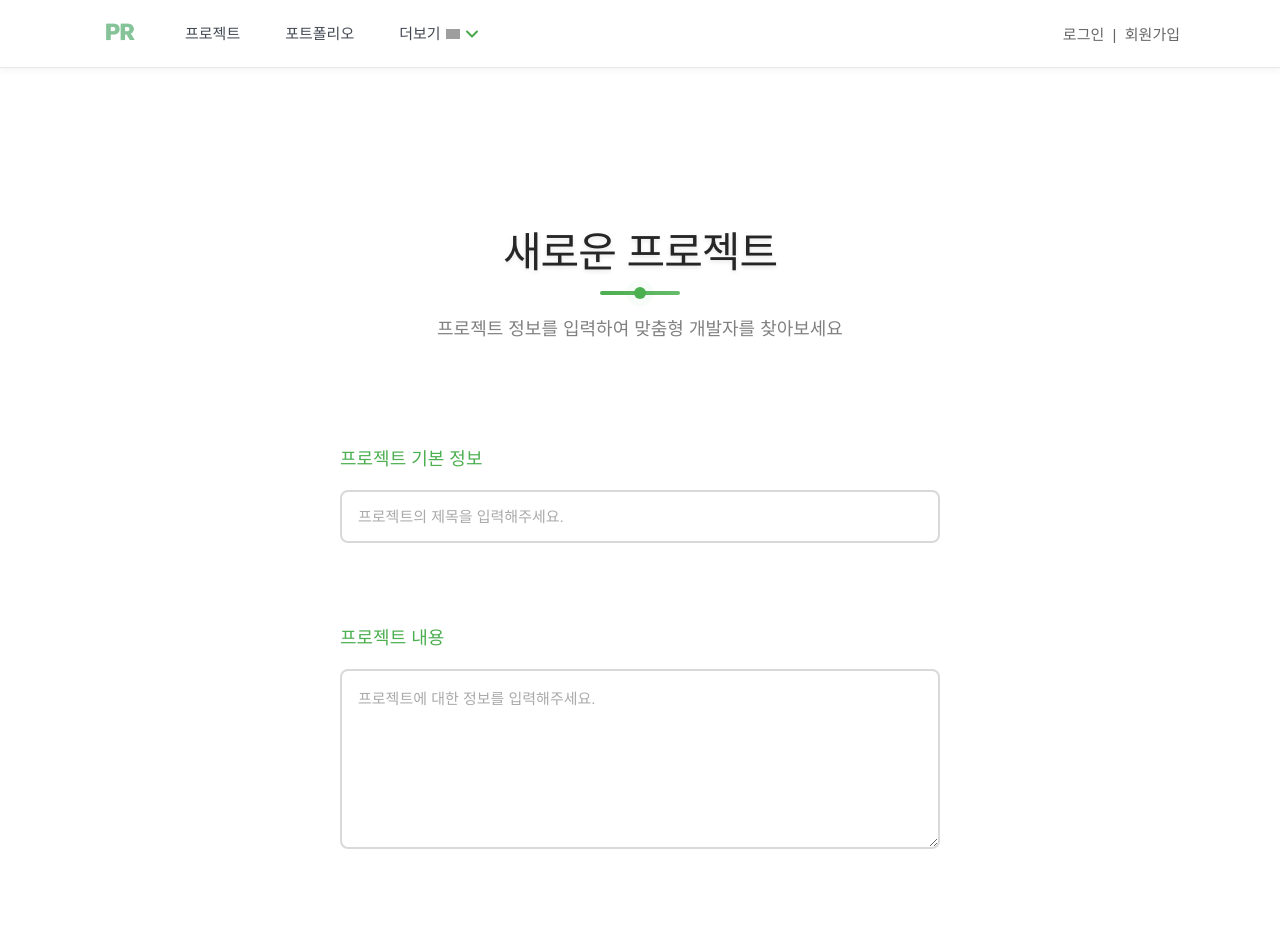
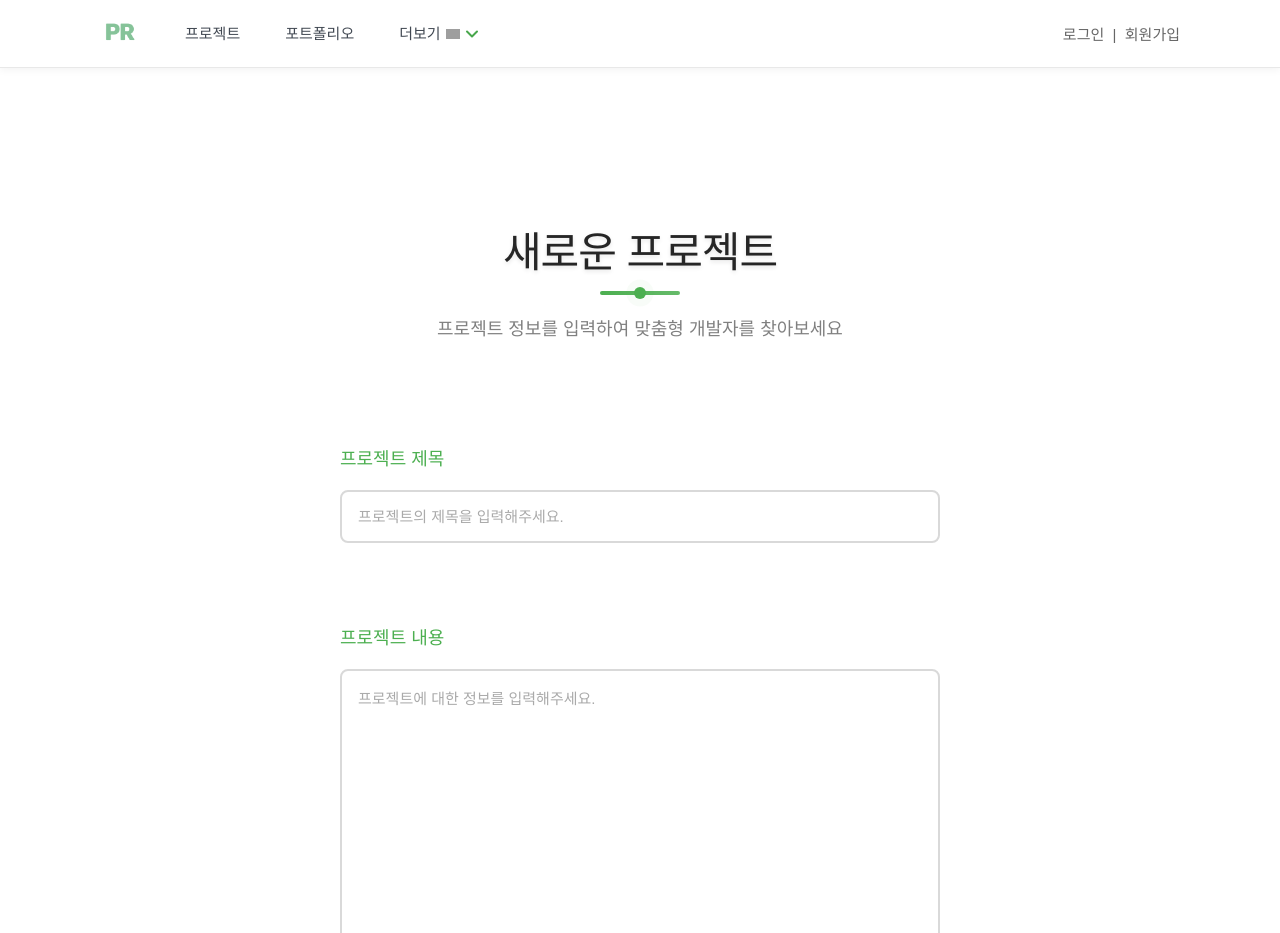
Before and after one commit to PotentialRadar/PR-Front, a Vue app: page /new-project in a window 1280 px wide. Shown: the top 933 px of the page. Built offline with nearby package versions, Linux system fonts and the light colour scheme; no server answers; grey boxes are pictures that could not be loaded; a web font is replaced by a local one.

Commit message:
fix:프로젝트 내용 입력칸 크기 수정

```diff
--- a/src/views/ProjectCreatePage.vue
+++ b/src/views/ProjectCreatePage.vue
@@ -31,7 +31,7 @@
     <div class="form-container">
       <div class="form-content">
         <div class="form-section">
-          <div class="section-title">프로젝트 기본 정보</div>
+          <div class="section-title">프로젝트 제목</div>
           <div class="input-group">
             <input
               type="text"
@@ -655,7 +655,7 @@ export default {
 }
 
 .project-description-textarea {
-  height: 180px;
+  height: 500px;
   resize: vertical;
   min-height: 120px;
   max-height: 400px;
```
